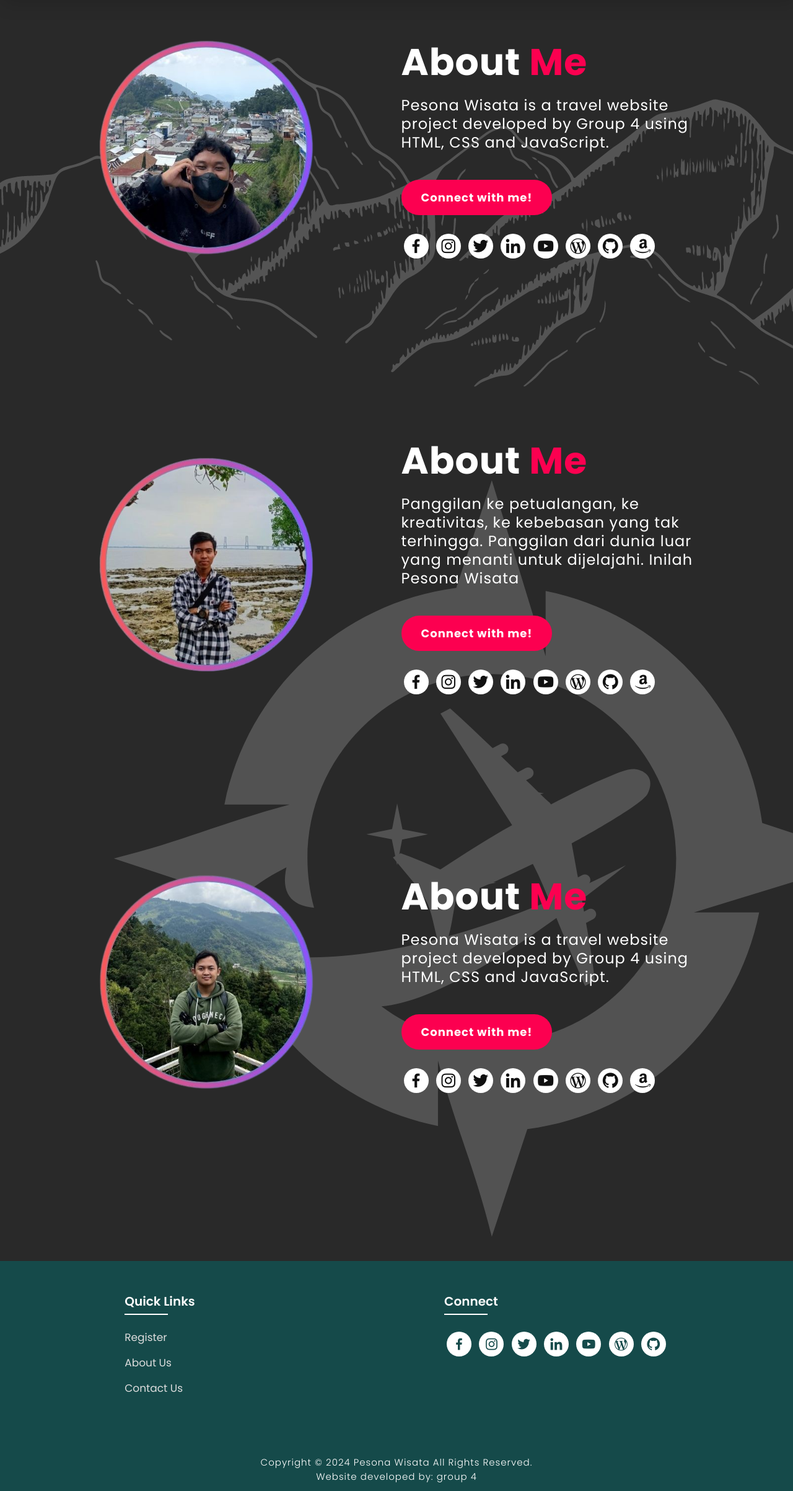
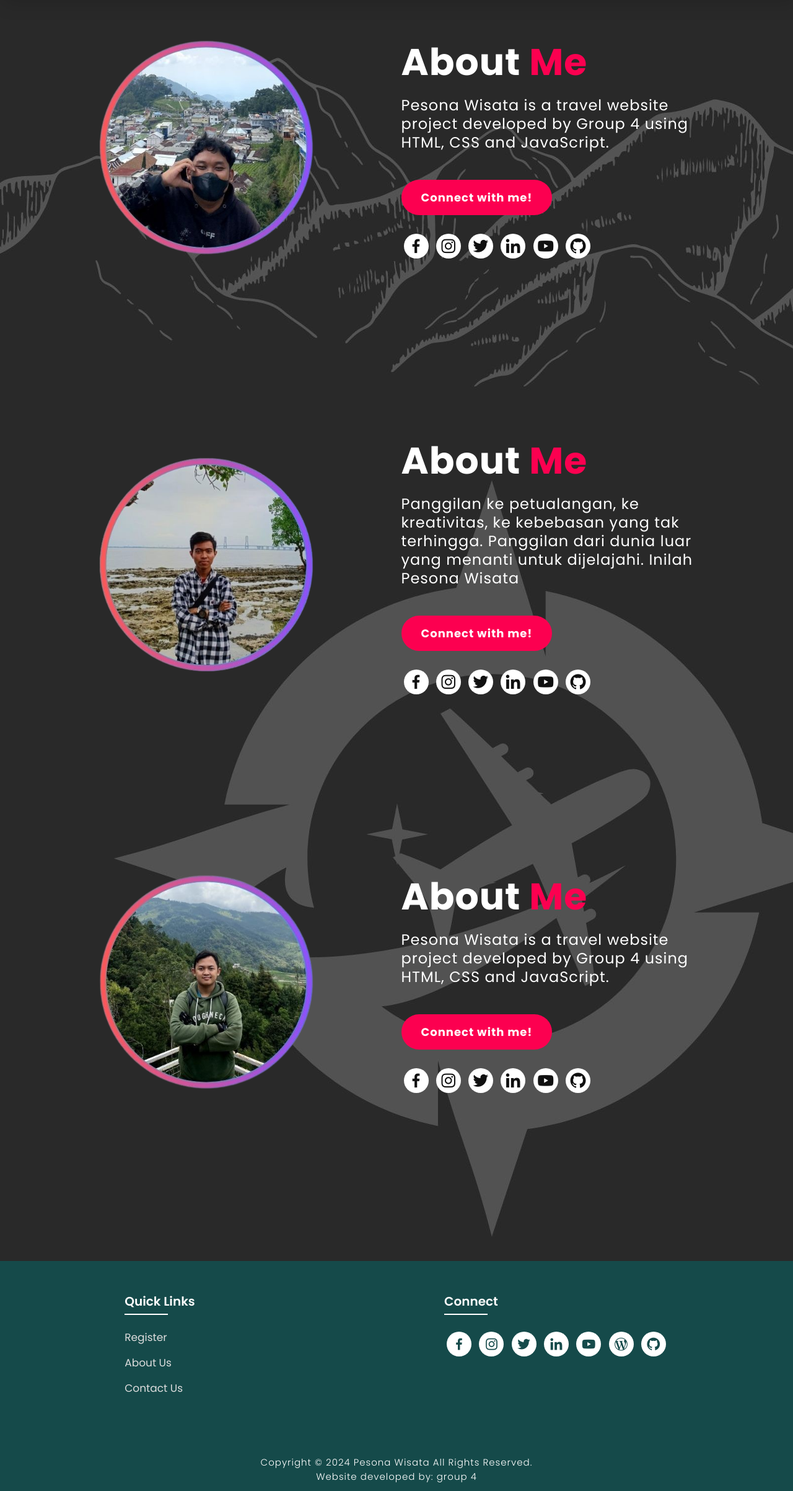
Before and after one commit to bayuuubgs/FP_PT_Kel4, a PHP site: page /about.php in a window 1280 px wide. Shown: the part 92-2497 px from the top of the page at 62% size. Run offline with PHP 8.4, Linux system fonts and the light colour scheme.

Commit message:
ngerapiin profile

```diff
--- a/about.php
+++ b/about.php
@@ -40,14 +40,12 @@
                 <div class="connect-section">
 
                     <div class="social-icons">
-                        <a href="https://www.facebook.com/mohd.rahil.blogger" target="_blank"><i class='bx bxl-facebook'></i></a>
-                        <a href="https://www.instagram.com/mohdrahil101" target="_blank"><i class='bx bxl-instagram' ></i></a>
-                        <a href="https://www.twitter.com/mohdrahil101" target="_blank"><i class='bx bxl-twitter' ></i></a>
-                        <a href="https://www.linkedin.com/in/mohdrahil101" target="_blank"><i class='bx bxl-linkedin' ></i></a>
-                        <a href="https://www.youtube.com/techdollarz" target="_blank"><i class='bx bxl-youtube' ></i></a>
-                        <a href="https://www.mohdrahil.wordpress.com" target="_blank"><i class='bx bxl-wordpress' ></i></a>
-                        <a href="https://www.github.com/mohdrahil101" target="_blank"><i class='bx bxl-github'></i></a>
-                        <a href="https://www.amazon.in/shop/mohdrahil101" target="_blank"><i class='bx bxl-amazon'></i></a>
+                        <a href="" target="_blank"><i class='bx bxl-facebook'></i></a>
+                        <a href="" target="_blank"><i class='bx bxl-instagram' ></i></a>
+                        <a href="" target="_blank"><i class='bx bxl-twitter' ></i></a>
+                        <a href="" target="_blank"><i class='bx bxl-linkedin' ></i></a>
+                        <a href="" target="_blank"><i class='bx bxl-youtube' ></i></a>
+                        <a href="" target="_blank"><i class='bx bxl-github'></i></a>
                     </div>
 
                 </div>
@@ -66,16 +64,13 @@
                 <div class="connect-section">
 
                     <div class="social-icons">
-                        <a href="https://www.facebook.com/mohd.rahil.blogger" target="_blank"><i class='bx bxl-facebook'></i></a>
+                        <a href="" target="_blank"><i class='bx bxl-facebook'></i></a>
                         <a href="https://www.instagram.com/_lynx.57" target="_blank"><i class='bx bxl-instagram' ></i></a>
-                        <a href="https://www.twitter.com/mohdrahil101" target="_blank"><i class='bx bxl-twitter' ></i></a>
-                        <a href="https://www.linkedin.com/in/mohdrahil101" target="_blank"><i class='bx bxl-linkedin' ></i></a>
+                        <a href="" target="_blank"><i class='bx bxl-twitter' ></i></a>
+                        <a href="" target="_blank"><i class='bx bxl-linkedin' ></i></a>
                         <a href="https://www.youtube.com/@VarGaming57" target="_blank"><i class='bx bxl-youtube' ></i></a>
-                        <a href="https://www.mohdrahil.wordpress.com" target="_blank"><i class='bx bxl-wordpress' ></i></a>
-                        <a href="https://www.github.com/mohdrahil101" target="_blank"><i class='bx bxl-github'></i></a>
-                        <a href="https://www.amazon.in/shop/mohdrahil101" target="_blank"><i class='bx bxl-amazon'></i></a>
+                        <a href="" target="_blank"><i class='bx bxl-github'></i></a>
                     </div>
-
                 </div>
             </div>
         </div>
@@ -92,16 +87,13 @@
                 <div class="connect-section">
 
                     <div class="social-icons">
-                        <a href="https://www.facebook.com/mohd.rahil.blogger" target="_blank"><i class='bx bxl-facebook'></i></a>
-                        <a href="https://www.instagram.com/mohdrahil101" target="_blank"><i class='bx bxl-instagram' ></i></a>
-                        <a href="https://www.twitter.com/mohdrahil101" target="_blank"><i class='bx bxl-twitter' ></i></a>
-                        <a href="https://www.linkedin.com/in/mohdrahil101" target="_blank"><i class='bx bxl-linkedin' ></i></a>
-                        <a href="https://www.youtube.com/techdollarz" target="_blank"><i class='bx bxl-youtube' ></i></a>
-                        <a href="https://www.mohdrahil.wordpress.com" target="_blank"><i class='bx bxl-wordpress' ></i></a>
-                        <a href="https://www.github.com/mohdrahil101" target="_blank"><i class='bx bxl-github'></i></a>
-                        <a href="https://www.amazon.in/shop/mohdrahil101" target="_blank"><i class='bx bxl-amazon'></i></a>
+                        <a href="" target="_blank"><i class='bx bxl-facebook'></i></a>
+                        <a href="https://www.instagram.com/_novalfirmansyah/" target="_blank"><i class='bx bxl-instagram' ></i></a>
+                        <a href="" target="_blank"><i class='bx bxl-twitter' ></i></a>
+                        <a href="" target="_blank"><i class='bx bxl-linkedin' ></i></a>
+                        <a href="" target="_blank"><i class='bx bxl-youtube' ></i></a>
+                        <a href="https://github.com/NovallFirmansyah" target="_blank"><i class='bx bxl-github'></i></a>
                     </div>
-
                 </div>
             </div>
         </div>
--- a/css/style.css
+++ b/css/style.css
@@ -460,8 +460,8 @@ nav ul li a{
 /* About Us */
 
 .aboutbody{
-    background-image: url(/asset/bgAbout.png);
-    /* background-color: #191919; */
+    background-image: url(/asset/bgAbout.jpg);
+    background-color: #191919;
 }
 
 .about{
@@ -475,6 +475,12 @@ nav ul li a{
     width: 400px;
 }
 
+.about-img:hover{
+    transform: translateX(3px);
+    box-shadow: 0px 0px 30px rgba(0, 0, 0, 0.5);
+    border-radius: 0px;
+
+}
 .abt-text{
     width: 500px;
 }
```
Also changed, not shown: asset/bgAbout.jpg (added).
